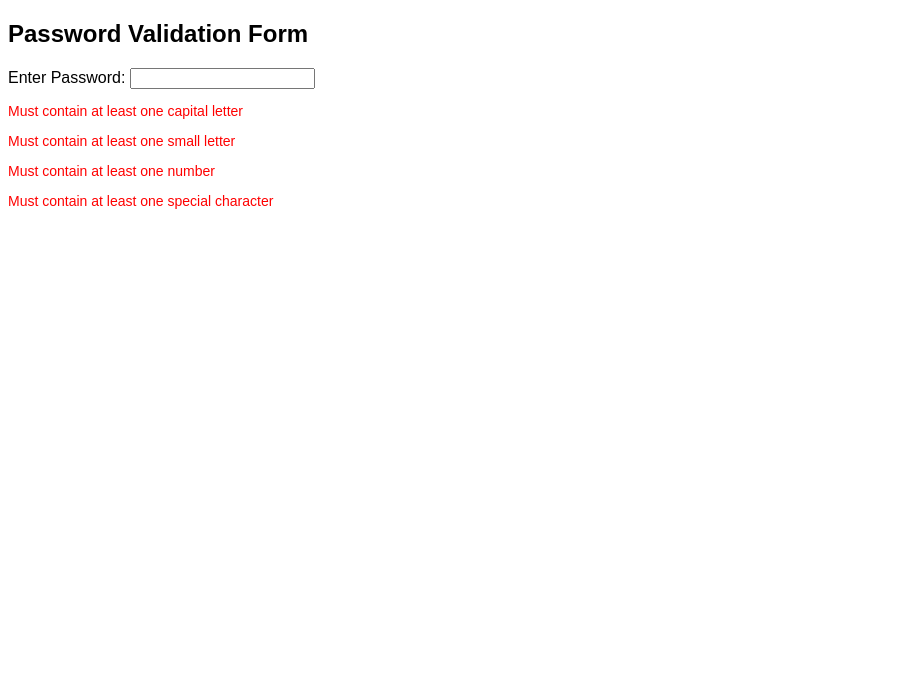
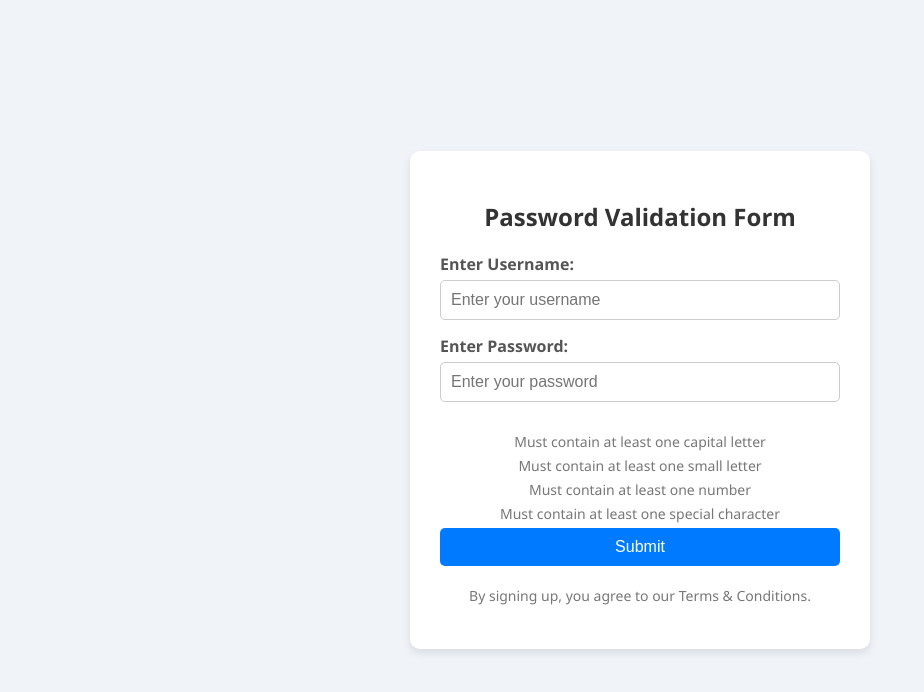
Before and after one commit to PrinceM2H/Regular-Expressions-In-JavaScript, a plain HTML site: page Password validation.html in a window 1280 px wide. Shown: the whole page, without its empty margins (0-924 px from the left). Drawn offline with Linux system fonts and the light colour scheme.

Commit message:
Update Password validation.html

```diff
--- a/Password validation.html
+++ b/Password validation.html
@@ -3,10 +3,56 @@
 <head>
     <meta charset="UTF-8">
     <meta name="viewport" content="width=device-width, initial-scale=1.0">
-    <title>Password Validation</title>
+    <title>Styled Password Validation Form</title>
     <style>
         body {
-            font-family: Arial, sans-serif;
+            font-family: 'Segoe UI', Tahoma, Geneva, Verdana, sans-serif;
+            background-color: #f0f4f8;
+            display: flex;
+            justify-content: center;
+            align-items: center;
+            height: 100vh;
+            margin: 0;
+        }
+
+        .container {
+            background-color: white;
+            padding: 30px;
+            border-radius: 10px;
+            box-shadow: 0 4px 8px rgba(0, 0, 0, 0.1);
+            max-width: 400px;
+            width: 100%;
+        }
+
+        h2 {
+            text-align: center;
+            color: #333;
+            margin-bottom: 20px;
+        }
+
+        form {
+            display: flex;
+            flex-direction: column;
+        }
+
+        label {
+            margin-bottom: 5px;
+            font-weight: bold;
+            color: #555;
+        }
+
+        input[type="text"], input[type="password"] {
+            padding: 10px;
+            margin-bottom: 15px;
+            border: 1px solid #ccc;
+            border-radius: 5px;
+            font-size: 16px;
+            transition: border-color 0.3s ease;
+        }
+
+        input[type="text"]:focus, input[type="password"]:focus {
+            border-color: #007BFF;
+            outline: none;
         }
 
         #message {
@@ -15,6 +61,7 @@
 
         #message p {
             font-size: 14px;
+            margin: 5px 0;
         }
 
         .invalid {
@@ -24,20 +71,52 @@
         .valid {
             color: green;
         }
+
+        .submit-btn {
+            background-color: #007BFF;
+            color: white;
+            border: none;
+            padding: 10px;
+            font-size: 16px;
+            border-radius: 5px;
+            cursor: pointer;
+            transition: background-color 0.3s ease;
+        }
+
+        .submit-btn:hover {
+            background-color: #0056b3;
+        }
+
+        .container p {
+            text-align: center;
+            font-size: 14px;
+            color: #777;
+            margin-top: 20px;
+        }
     </style>
 </head>
 <body>
+    <div class="container">
         <h2>Password Validation Form</h2>
         <form id="passwordForm">
+            <label for="username">Enter Username: </label>
+            <input type="text" id="username" name="username" required placeholder="Enter your username">
+
             <label for="password">Enter Password: </label>
-        <input type="password" id="password" name="password" required>
+            <input type="password" id="password" name="password" required placeholder="Enter your password">
+
             <div id="message">
                 <p id="capital" class="invalid">Must contain at least one capital letter</p>
                 <p id="small" class="invalid">Must contain at least one small letter</p>
                 <p id="number" class="invalid">Must contain at least one number</p>
                 <p id="special" class="invalid">Must contain at least one special character</p>
             </div>
+
+            <button type="submit" class="submit-btn">Submit</button>
         </form>
+
+        <p>By signing up, you agree to our Terms & Conditions.</p>
+    </div>
 
     <script>
         const passwordInput = document.getElementById("password");
```
Lines whose indentation alone changed are shown as unchanged.
